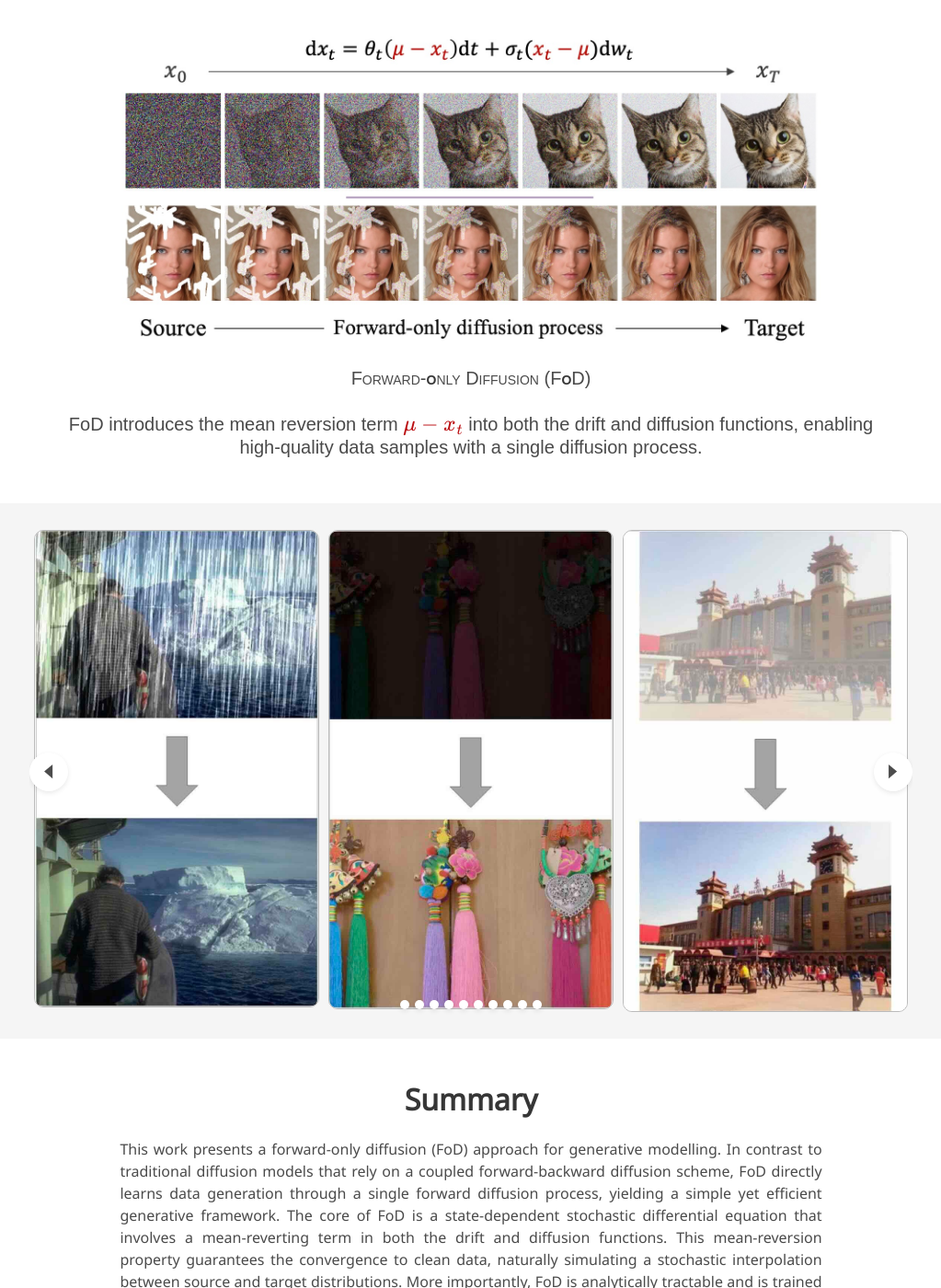
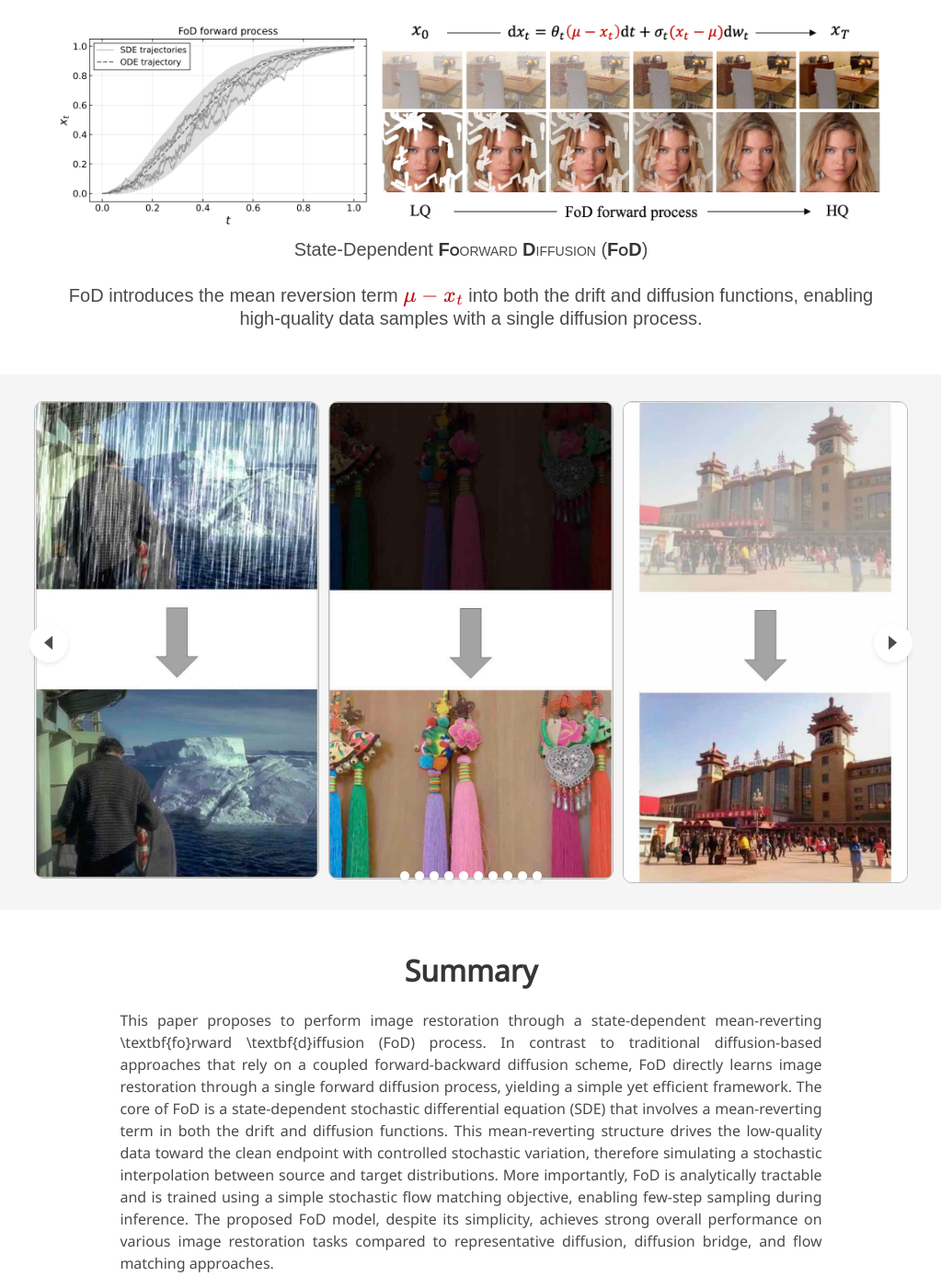
Before and after one commit to Algolzw/Algolzw.github.io, a Jekyll site: the page fod/index.html, which Jekyll copies as it is, in a window 1280 px wide and 1400 px high, scrolled down 449 px. Shown: the whole window at 92% size, without its empty margins (128-1151 px from the left). Built offline with Jekyll 4.4.1, drawn with Linux system fonts in a browser that asks for light colours; nearby versions of some CDN libraries; some web fonts are replaced; library files that are not in the unit come from our copies; formulas are drawn with MathJax 3; a style sheet for code colours, icons or effects is not loaded; some of the changed text lies outside the part shown.

Commit message:
update fod

```diff
--- a/fod/index.html
+++ b/fod/index.html
@@ -192,10 +192,10 @@
 <section class="hero teaser">
   <div class="container is-max-desktop">
     <div class="hero-body">
-      <img id="teaser" src="./static/images/teaser.jpg" autoplay muted loop playsinline height="100%">
+      <img id="teaser" src="./static/images/teaser.png" autoplay muted loop playsinline height="100%">
       </img>
       <h2 class="subtitle has-text-centered">
-        <p><span class="dnerf">Forward-<strong>o</strong>nly Diffusion (F<strong>o</strong>D)</span> </p><br/>
+        <p>State-Dependent <span class="dnerf"><strong>Fo</strong>orward <strong>D</strong>iffusion (<strong>FoD</strong>)</span> </p><br/>
         <p>FoD introduces the mean reversion term <font color="#BB0F12">$\mu - x_t$</font> into both the drift and diffusion functions, enabling high-quality data samples with a single diffusion process.</p>
       </h2>
     </div>
@@ -251,7 +251,7 @@
         <h2 class="title is-3">Summary</h2>
         <div class="content has-text-justified">
           <p>
-            This work presents a forward-only diffusion (FoD) approach for generative modelling. In contrast to traditional diffusion models that rely on a coupled forward-backward diffusion scheme, FoD directly learns data generation through a single forward diffusion process, yielding a simple yet efficient generative framework. The core of FoD is a state-dependent stochastic differential equation that involves a mean-reverting term in both the drift and diffusion functions. This mean-reversion property guarantees the convergence to clean data, naturally simulating a stochastic interpolation between source and target distributions. More importantly, FoD is analytically tractable and is trained using a simple stochastic flow matching objective, enabling a few-step non-Markov chain sampling during inference. The proposed FoD model—despite its simplicity—achieves state-of-the-art performance on various image restoration tasks. Its general applicability on image-conditioned generation is also demonstrated via qualitative results on image-to-image translation.
+            This paper proposes to perform image restoration through a state-dependent mean-reverting \textbf{fo}rward \textbf{d}iffusion (FoD) process. In contrast to traditional diffusion-based approaches that rely on a coupled forward-backward diffusion scheme, FoD directly learns image restoration through a single forward diffusion process, yielding a simple yet efficient framework. The core of FoD is a state-dependent stochastic differential equation (SDE) that involves a mean-reverting term in both the drift and diffusion functions. This mean-reverting structure drives the low-quality data toward the clean endpoint with controlled stochastic variation, therefore simulating a stochastic interpolation between source and target distributions. More importantly, FoD is analytically tractable and is trained using a simple stochastic flow matching objective, enabling few-step sampling during inference. The proposed FoD model, despite its simplicity, achieves strong overall performance on various image restoration tasks compared to representative diffusion, diffusion bridge, and flow matching approaches.
           </p>
         </div>
       </div>
@@ -265,7 +265,7 @@
     <!-- Paper Method. -->
     <div class="container is-max-desktop is-centered has-text-centered">
       <div class="container is-four-fifths">
-        <h3 class="title is-4">Forward-only Diffusion Process</h3>
+        <h3 class="title is-4">State-Dependent Forward Diffusion Process</h3>
 
         <h3 class="is-6">$\mathrm{d}x_t = \theta_t \, (\mu - x_t) \mathrm{d}t + \sigma_t (x_t - \mu) \mathrm{d}w_t$</h3>
         <br/>
```
Also changed, not shown: fod/static/images/teaser.jpg (deleted), fod/static/images/teaser.png (added).
